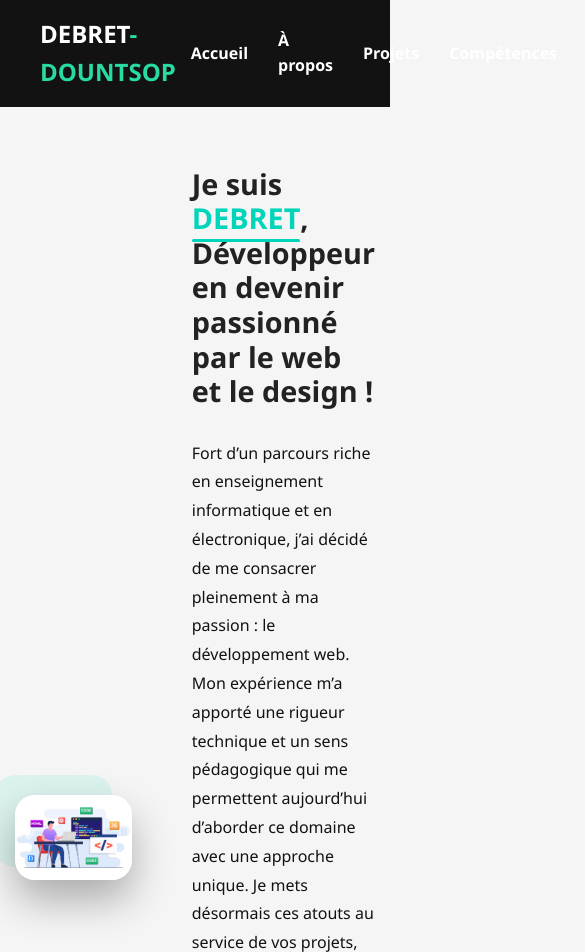
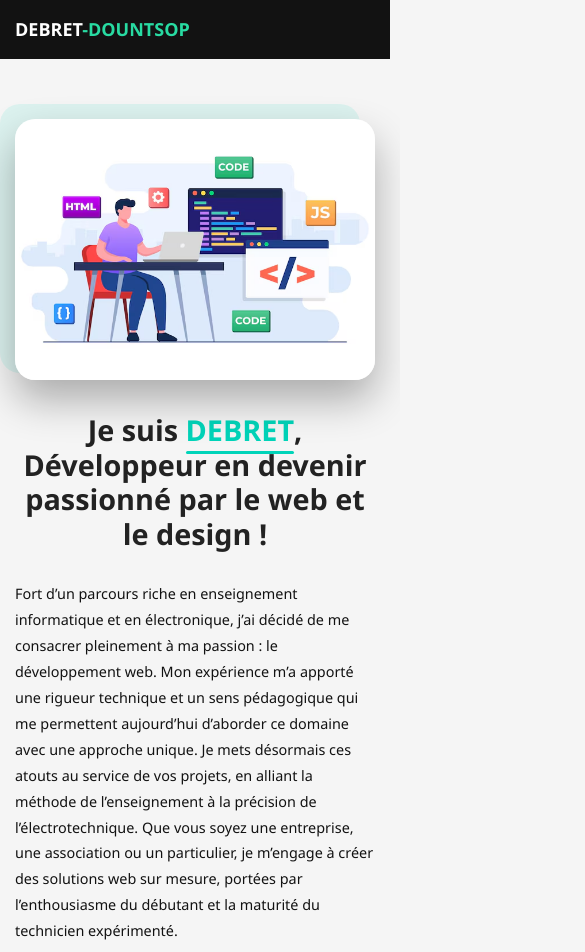
Before and after one commit to weblogi12/Mon_portfolio, a plain HTML site: page index.html in a window 390 px wide. Shown: the top 952 px of the page, 585 px wide, since content can reach past the window. Drawn offline with Linux system fonts and the light colour scheme.

Commit message:
Add files via upload

```diff
--- a/styles/style.css
+++ b/styles/style.css
@@ -14,7 +14,6 @@ h1, h2, h3 {
         }
 /* bare de navigation */
 .navigation {
-
     background-color: #121212;
     padding: 15px 40px;
     display: flex;
@@ -47,7 +46,7 @@ h1, h2, h3 {
 }
 /* Section Accueil */
 .section-accueil {
-    background: linear-gradient(135deg, #ffff 0%,  100%);
+    background: linear-gradient(135deg, #ffff 0%, 100%);
     color: white;
     padding: 80px 20px;
     min-height: 100vh;
@@ -55,7 +54,6 @@ h1, h2, h3 {
     align-items: center;
     font-family: 'Arial', sans-serif;
 }
-
 .contenus1-accueil {
     max-width: 1200px;
     margin: 0 auto;
@@ -64,20 +62,17 @@ h1, h2, h3 {
     gap: 60px;
     align-items: center;
 }
-
 .contenus-accueil h1 {
     font-size: 3rem;
     line-height: 1.2;
     margin-bottom: 30px;
     font-weight: 700;
 }
-
 .contenus-accueil h1 span {
     color: #00d4b9;
     background-clip: text;
     position: relative;
 }
-
 .contenus-accueil h1 span::after {
     content: '';
     position: absolute;
@@ -88,7 +83,6 @@ h1, h2, h3 {
     background: #00d4b9;
     border-radius: 2px;
 }
-
 .contenus-accueil p {
     font-size: 1.1rem;
     line-height: 1.8;
@@ -96,7 +90,6 @@ h1, h2, h3 {
     color: #121212;
     text-align: justify;
 }
-
 .btn {
     display: inline-block;
     background: #00d4b9;
@@ -113,14 +106,12 @@ h1, h2, h3 {
     position: relative;
     overflow: hidden;
 }
-
 .btn:hover {
     background: transparent;
     color: #00d4b9;
     transform: translateY(-3px);
     box-shadow: 0 10px 25px rgba(0, 212, 185, 0.3);
 }
-
 .btn::before {
     content: '';
     position: absolute;
@@ -131,16 +122,13 @@ h1, h2, h3 {
     background: linear-gradient(90deg, transparent, rgba(255,255,255,0.2), transparent);
     transition: left 0.5s;
 }
-
 .btn:hover::before {
     left: 100%;
 }
-
 .accueil-img {
     position: relative;
     text-align: center;
 }
-
 .accueil-img::before {
     content: '';
     position: absolute;
@@ -153,7 +141,6 @@ h1, h2, h3 {
     z-index: 1;
     opacity: 0.1;
 }
-
 .accueil-img img {
     width: 100%;
     max-width: 500px;
@@ -164,11 +151,9 @@ h1, h2, h3 {
     box-shadow: 0 20px 40px rgba(0, 0, 0, 0.3);
     transition: transform 0.3s ease;
 }
-
 .accueil-img:hover img {
     transform: scale(1.02);
 }
-
 /* Animation d'apparition */
 .contenus-accueil {
     animation: fadeInUp 1s ease-out;
@@ -177,7 +162,6 @@ h1, h2, h3 {
 .accueil-img {
     animation: fadeInRight 1s ease-out;
 }
-
 @keyframes fadeInUp {
     from {
         opacity: 0;
@@ -188,7 +172,6 @@ h1, h2, h3 {
         transform: translateY(0);
     }
 }
-
 @keyframes fadeInRight {
     from {
         opacity: 0;
@@ -199,45 +182,106 @@ h1, h2, h3 {
         transform: translateX(0);
     }
 }
-
-/* Responsive */
+/* Responsive Navigation */
+@media (max-width: 768px) {
+    .navigation {
+        padding: 15px 20px;
+    }
+    .logo {
+        font-size: 20px;
+    }
+    .navigation .lien-navigation {
+        display: none;
+    }
+    .navigation {
+        flex-direction: column;
+        align-items: flex-start;
+    }
+    .navigation .menu-toggle {
+        display: block;
+        background: none;
+        border: none;
+        color: white;
+        font-size: 1.5rem;
+        cursor: pointer;
+        margin-left: auto;
+        margin-top: -40px;
+    }
+    .navigation a {
+        display: block;
+        margin: 10px 0;
+    }
+}
+@media (max-width: 480px) {
+    .navigation {
+        padding: 15px;
+    }
+    .logo {
+        font-size: 18px;
+    }
+}
+/* Responsive Accueil */
 @media (max-width: 968px) {
-    .container-accueil {
+    .contenus1-accueil {
         grid-template-columns: 1fr;
         gap: 40px;
         text-align: center;
     }
-
     .contenus-accueil h1 {
         font-size: 2.2rem;
     }
-
     .accueil-img {
         order: -1;
     }
-
     .accueil-img img {
         max-width: 400px;
     }
 }
-
+@media (max-width: 768px) {
+    .contenus1-accueil {
+        gap: 30px;
+    }
+    .contenus-accueil h1 {
+        font-size: 2rem;
+    }
+    .contenus-accueil p {
+        font-size: 1rem;
+    }
+    .btn {
+        padding: 12px 25px;
+        font-size: 1rem;
+    }
+    .accueil-img img {
+        max-width: 350px;
+    }
+}
 @media (max-width: 480px) {
     .section-accueil {
         padding: 60px 15px;
     }
-
+    .contenus1-accueil {
+        gap: 25px;
+    }
     .contenus-accueil h1 {
         font-size: 1.8rem;
     }
-
     .contenus-accueil p {
-        font-size: 1rem;
+        font-size: 0.9rem;
         text-align: left;
     }
-
     .btn {
-        padding: 12px 25px;
-        font-size: 1rem;
+        padding: 10px 20px;
+        font-size: 0.9rem;
+    }
+    .accueil-img img {
+        max-width: 100%;
+        height: auto;
+    }
+    .accueil-img::before {
+        top: -15px;
+        left: -15px;
+        right: 15px;
+        bottom: 15px;
     }
 }
 /* section apropos*/
@@ -247,17 +291,14 @@ h1, h2, h3 {
     padding: 80px 20px;
     font-family: 'Arial', sans-serif;
 }
-
 .conteneur-apropos {
     max-width: 1200px;
     margin: 0 auto;
 }
-
 .tete-apropos {
     text-align: center;
     margin-bottom: 60px;
 }
-
 .tete-apropos h2 {
     font-size: 3rem;
     color: white;
@@ -266,7 +307,6 @@ h1, h2, h3 {
     text-transform: uppercase;
     letter-spacing: 2px;
 }
-
 .tete-apropos h2::after {
     content: '';
     position: absolute;
@@ -278,7 +318,6 @@ h1, h2, h3 {
     background: #00d4b9;
     border-radius: 2px;
 }
-
 .contenus-apropos {
     display: grid;
     grid-template-columns: 1fr 1fr;
@@ -289,14 +328,12 @@ h1, h2, h3 {
 .text-apropos {
     padding-right: 20px;
 }
-
 .text-apropos p {
     font-size: 1.1rem;
     line-height: 1.8;
     margin-bottom: 25px;
     color: #e0e0e0;
 }
-
 .text-apropos strong {
     color: #00d4b9;
     font-weight: 700;
@@ -318,7 +355,6 @@ h1, h2, h3 {
     background: #00d4b9;
     opacity: 0.5;
 }
-
 .download-cv {
     display: inline-block;
     background: #00d4b9;
@@ -352,7 +388,6 @@ h1, h2, h3 {
     background: linear-gradient(90deg, transparent, rgba(255,255,255,0.2), transparent);
     transition: left 0.5s;
 }
-
 .download-cv:hover::before {
     left: 100%;
 }
```
Lines whose indentation alone changed are shown as unchanged.
